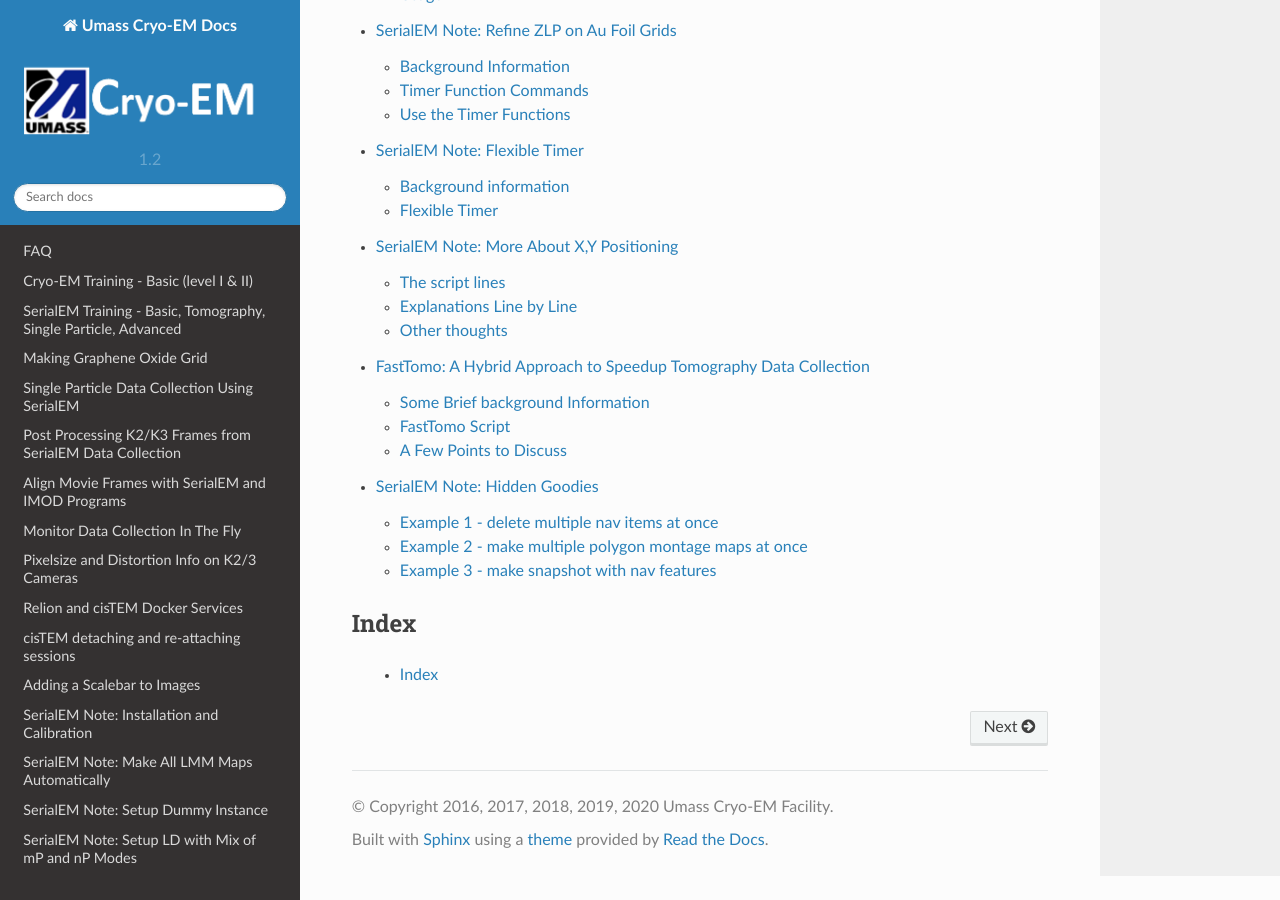
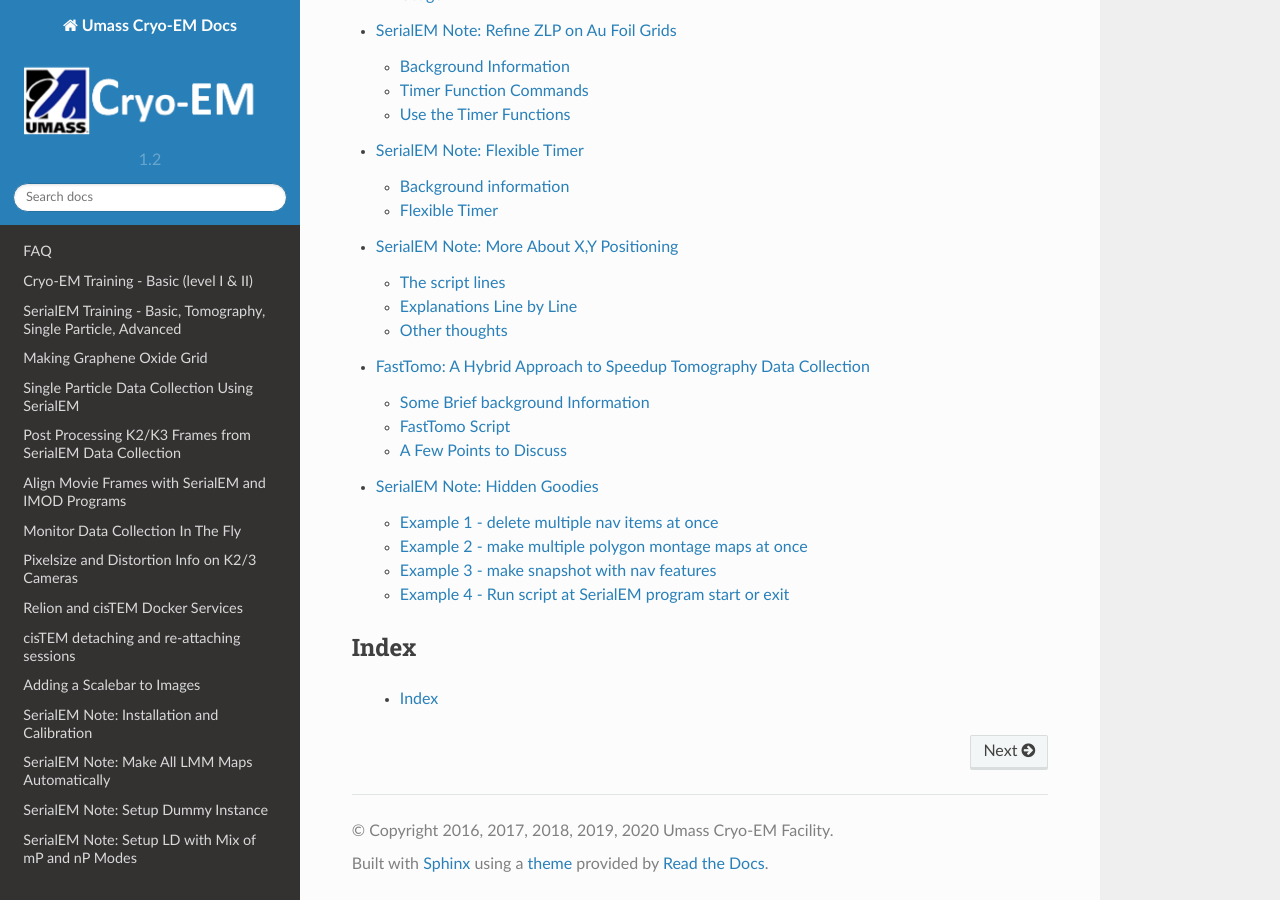
Before and after one commit to xuchen66/sphinx-emdocs, a Sphinx documentation site: the page built from source/index.rst, in a window 1280 px wide and 900 px high, scrolled down 3168 px. Built offline with Sphinx 7.4.7 and the Read the Docs theme 2.0.0, drawn with Linux system fonts in a browser that asks for light colours; pages that are not in the unit, such as notebooks, are missing from menus; some of the changed lines change nothing that is shown.

Commit message:
Update serialem-note-hidden-goodies.rst

```diff
--- a/source/serialem-note-hidden-goodies.rst
+++ b/source/serialem-note-hidden-goodies.rst
@@ -163,3 +163,49 @@
 https://bio3d.colorado.edu/SerialEM/betaHlp/html/hidd_screenshot.htm
 
 and command usage description.
+
+.. _example_4:
+
+Example 4 - Run script at SerialEM program start or exit
+--------------------------------------------------------
+
+This is a new feature in 3.9 beta. This can be very handy if you have some
+tasks to do when you startup and exit. For example, you might to get into
+Low Dose mode and clear some persistent variable. Or you have some other
+tasks to do when you quit SerialEM program.
+
+You can setup up from menu *Script - Run at Program Start ...* or * - Run at
+Program End...*, and define a script accordingly. I like to give an example
+to make sure you take care of column and gun valves when you close a SeriaEM
+session so that the gun and column valves are not forgotten to close!
+
+Here is my little script to run at end.
+
+.. code-block:: ruby
+
+    ScriptName EndingScript
+
+    # script to run when exiting SerialEM program
+
+    ## Close Column/Gun Valves if they are OPEN
+    ReportColumnOrGunValve
+    If $repVal1 == 1    # open
+       YesNoBox Column/Gun Valves are OPEN, do you want to Close Them?
+       If $repVal1 == 1 # answer Yes
+          SetColumnOrGunValve 0
+          Echo ------ Now Valves are CLOSED! ------
+       Else
+          Echo Valves are still OPEN!
+       Endif
+    Else
+       Echo Already closed!
+    Endif
+
+You will get this pop-up window so you will never forget about this.
+
+**Fig.3 YesNo Window** (click for full size image)
+
+.. image:: ../images/YesNo-valves.JPG
+   :scale: 100 %
+   :alt: Yes No window to remind valve
+   :align: center
```
